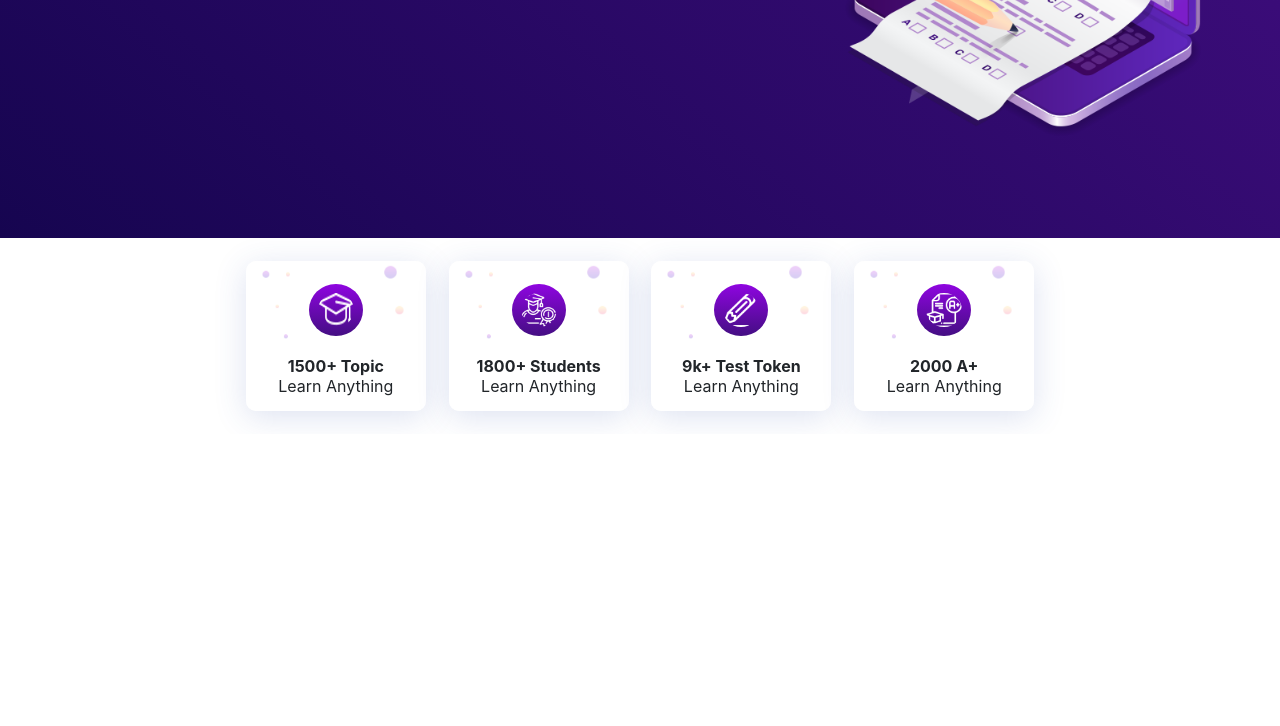
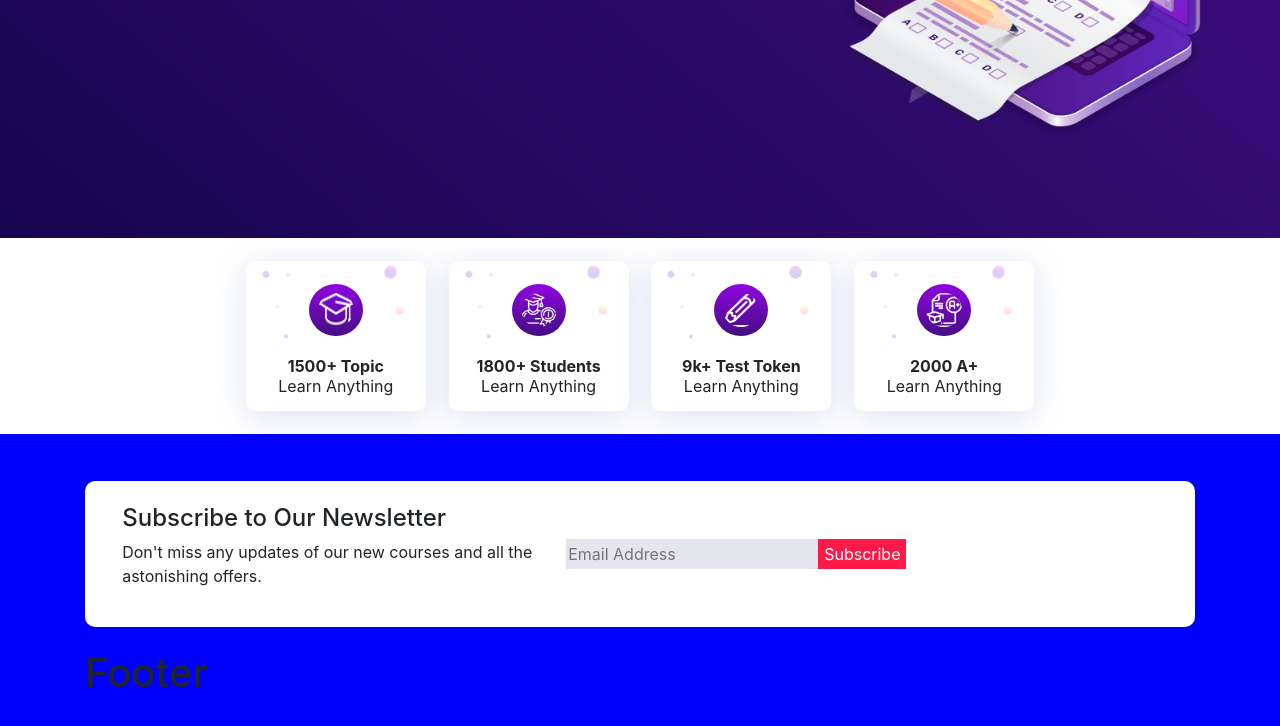
Before and after one commit to masrur-sakib/project-rokomari, a plain HTML site: page index.html in a window 1280 px wide. Shown: the part 520-1246 px from the top of the page. Before the commit the page ends 954 px from the top, so only its background shows below. Drawn offline with nearby package versions, Linux system fonts and the light colour scheme.

Commit message:
Newsletter added

```diff
--- a/index.html
+++ b/index.html
@@ -153,6 +153,28 @@
         </div>
     </section>
 
+    <!-- Footer Section  -->
+    <section style="padding: 2%; background-color: blue;">
+        <!-- Newsletter Section  -->
+        <div class="container">
+            <div  style="margin: 2% 0; padding: 2%; background-color: white; border-radius: 10px;"  class="row">
+                <div class="col-md-5">
+                    <h4>Subscribe to Our Newsletter</h4>
+                    <p>Don't miss any updates of our new courses and all the astonishing offers.</p>
+                </div>
+                <div class="col-md-7 d-flex align-items-center">
+                    <input style="background-color: #E5E5ED; border: none; height: 30px;" type="text" placeholder="Email Address">
+                    <button style=" color: white; background-color: #FF1947; border: none; height: 30px;" type="text">Subscribe</button>
+                </div>
+            </div>
+        </div>
+
+        <!-- Footer Section  -->
+        <div class="container">
+            <h1>Footer</h1>
+        </div>
+    </section>
+
 
 
     <script src="https://code.jquery.com/jquery-3.2.1.slim.min.js" integrity="sha384-KJ3o2DKtIkvYIK3UENzmM7KCkRr/rE9/Qpg6aAZGJwFDMVNA/GpGFF93hXpG5KkN" crossorigin="anonymous"></script>
```
